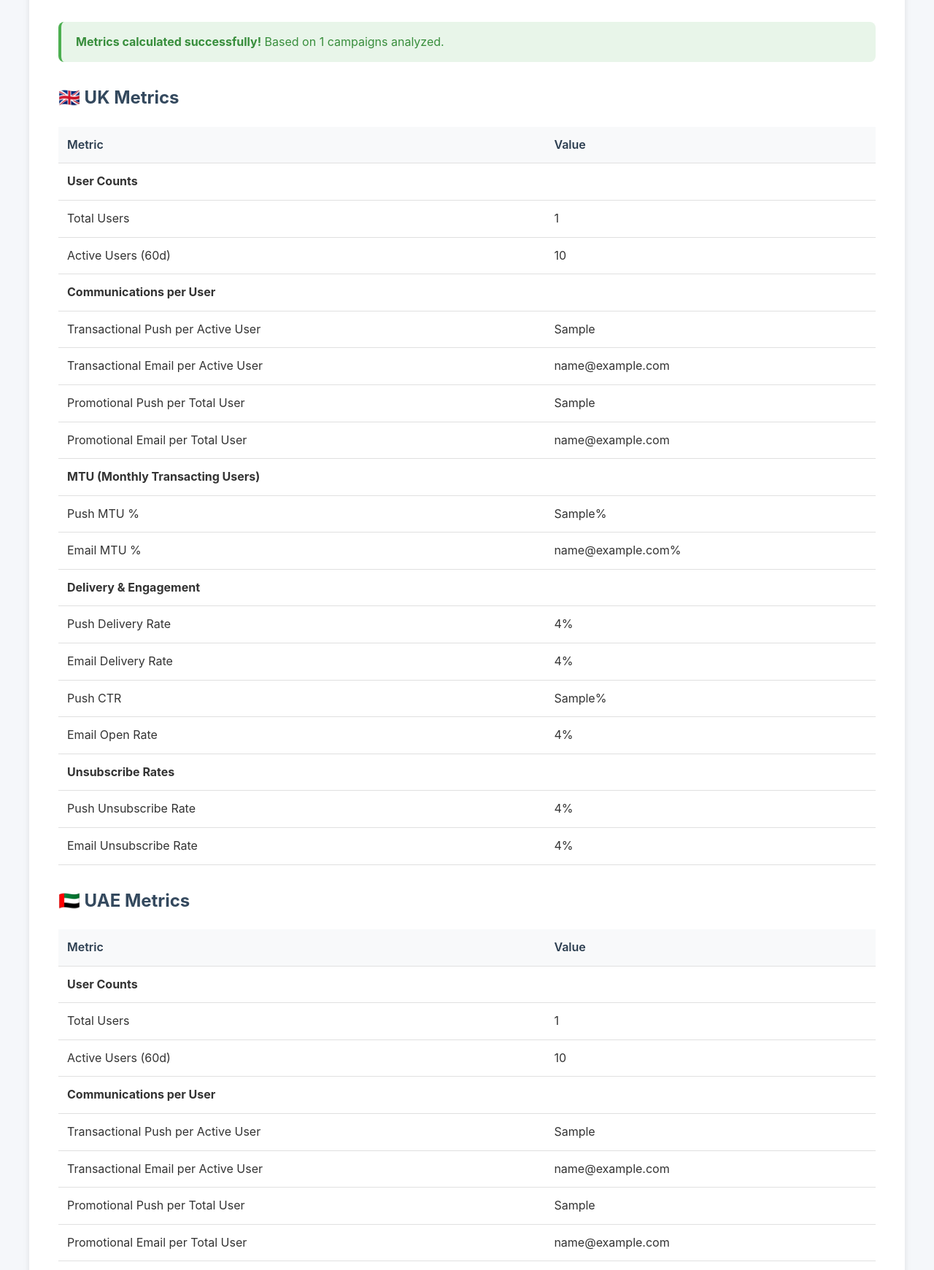
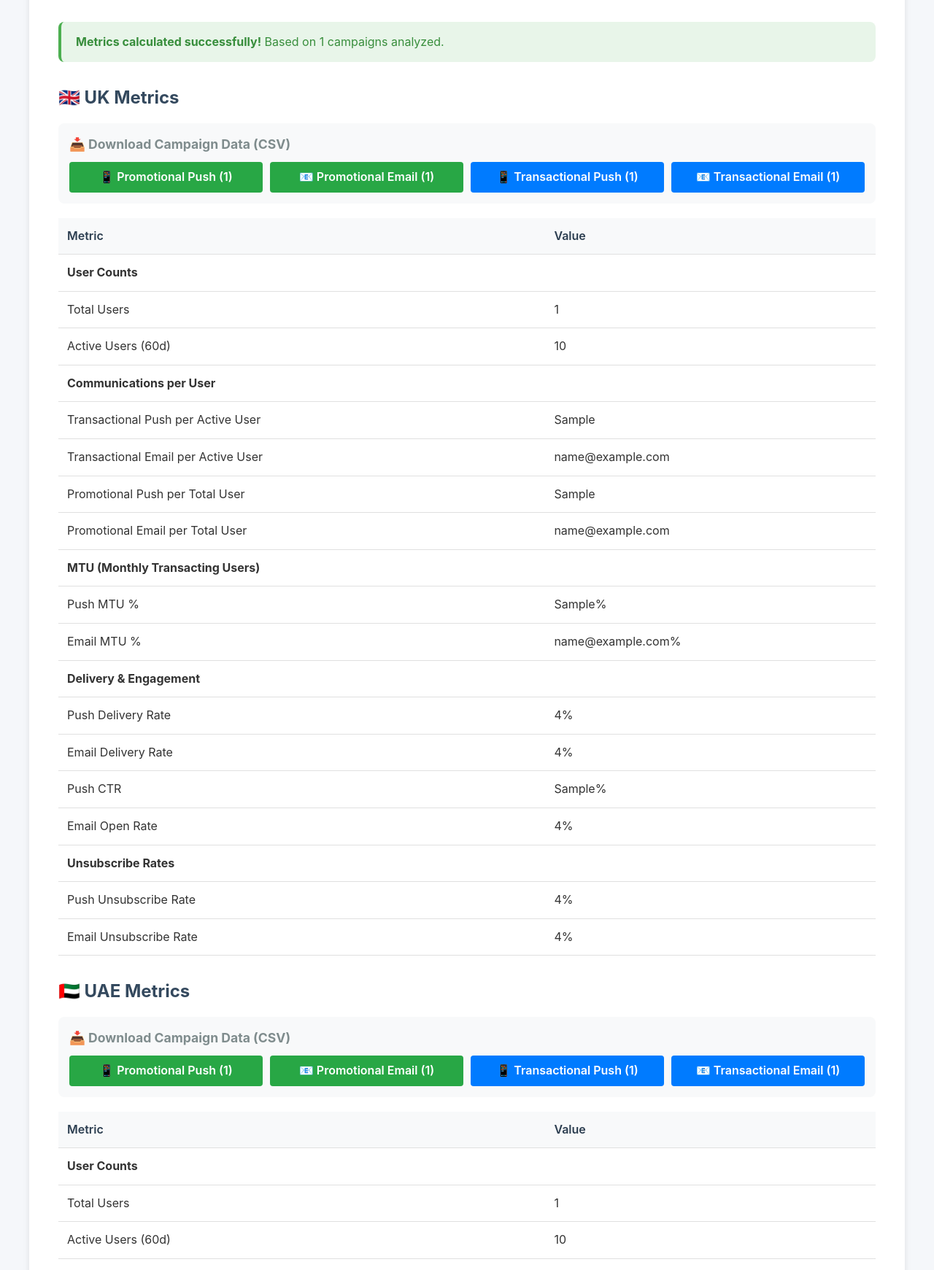
Before and after one commit to AnuragAtAspora/mtu-automation-web, a Flask app: template templates/results.html in a window 1280 px wide. Shown: the part 147-1888 px from the top of the page at 73% size. Run offline with Flask 3, Linux system fonts and the light colour scheme; the template is opened without the code that fills it: most values are stand-ins (such as "Sample title", 1, 10 or a date in 2020).

Commit message:
Add CSV download for campaign data by category

```diff
--- a/app.py
+++ b/app.py
@@ -2,10 +2,12 @@
 MoEngage Metrics Web Application
 Clean, modular implementation
 """
-from flask import Flask, render_template, request, redirect, url_for, flash, session
+from flask import Flask, render_template, request, redirect, url_for, flash, session, send_file
 from datetime import datetime
 import json
 import os
+import csv
+import io
 
 # Import our modules
 from modules import SegmentCreator, CampaignFetcher, MetricsCalculator
@@ -202,7 +204,8 @@ def calculate_metrics():
         session['categories'] = {k: [{'campaign_id': c['campaign_id'],
                                       'campaign_name': c.get('campaign_name', ''),
                                       'sent': c.get('sent', 0),
-                                      'delivered': c.get('delivered', 0)}
+                                      'delivered': c.get('delivered', 0),
+                                      'click': c.get('click', 0)}
                                      for c in v]
                                 for k, v in categories.items()}
 
@@ -216,13 +219,85 @@ def calculate_metrics():
                              metrics=metrics,
                              campaign_data=campaign_data,
                              user_counts=user_counts,
-                             total_campaigns=len(campaigns))
+                             total_campaigns=len(campaigns),
+                             categories=session.get('categories', {}))
 
     except Exception as e:
         print(f"Error calculating metrics: {e}")
         import traceback
         traceback.print_exc()
         flash(f'Error calculating metrics: {str(e)}', 'error')
+        return redirect(url_for('index'))
+
+
+@app.route('/download-csv/<category>')
+def download_csv(category):
+    """
+    Download campaign data as CSV for a specific category
+    Categories: uk_promotional_push, uk_promotional_email, uk_transactional_push, uk_transactional_email,
+                uae_promotional_push, uae_promotional_email, uae_transactional_push, uae_transactional_email
+    """
+    try:
+        categories = session.get('categories', {})
+        start_date = session.get('start_date', '')
+        end_date = session.get('end_date', '')
+
+        if category not in categories:
+            flash('Invalid category or session expired', 'error')
+            return redirect(url_for('index'))
+
+        campaigns = categories[category]
+
+        # Create CSV in memory
+        output = io.StringIO()
+        writer = csv.writer(output)
+
+        # Write header
+        writer.writerow(['Campaign Name', 'Sent Day', 'Nature', 'Total Sent', 'Total Clicks'])
+
+        # Determine nature from category
+        if 'promotional' in category:
+            nature = 'Promotional'
+        elif 'transactional' in category:
+            nature = 'Transactional'
+        else:
+            nature = 'Unknown'
+
+        # Write campaign data
+        for campaign in campaigns:
+            campaign_name = campaign.get('campaign_name', 'N/A')
+            sent = campaign.get('sent', 0)
+            clicks = campaign.get('click', 0)
+
+            # Sent day - use start_date as approximation since we don't have exact sent date
+            sent_day = start_date
+
+            writer.writerow([campaign_name, sent_day, nature, sent, clicks])
+
+        # Prepare file for download
+        output.seek(0)
+
+        # Create filename
+        category_name = category.replace('_', '-')
+        filename = f"{category_name}_{start_date}_to_{end_date}.csv"
+
+        # Convert StringIO to BytesIO for send_file
+        mem = io.BytesIO()
+        mem.write(output.getvalue().encode('utf-8'))
+        mem.seek(0)
+
+        return send_file(
+            mem,
+            mimetype='text/csv',
+            as_attachment=True,
+            download_name=filename
+        )
+
+    except Exception as e:
+        print(f"Error generating CSV: {e}")
+        import traceback
+        traceback.print_exc()
+        flash(f'Error generating CSV: {str(e)}', 'error')
         return redirect(url_for('index'))
 
 
--- a/templates/results.html
+++ b/templates/results.html
@@ -12,6 +12,24 @@
 
 <!-- UK Metrics -->
 <h2>🇬🇧 UK Metrics</h2>
+
+<div class="csv-downloads" style="margin-bottom: 20px; padding: 15px; background: #f8f9fa; border-radius: 8px;">
+    <h3 style="margin-top: 0; font-size: 1.1em;">📥 Download Campaign Data (CSV)</h3>
+    <div style="display: grid; grid-template-columns: repeat(auto-fit, minmax(200px, 1fr)); gap: 10px;">
+        <a href="{{ url_for('download_csv', category='uk_promotional_push') }}" class="btn btn-sm" style="background: #28a745; color: white; text-decoration: none; padding: 8px 12px; border-radius: 4px; text-align: center;">
+            📱 Promotional Push ({{ categories.uk_promotional_push|length }})
+        </a>
+        <a href="{{ url_for('download_csv', category='uk_promotional_email') }}" class="btn btn-sm" style="background: #28a745; color: white; text-decoration: none; padding: 8px 12px; border-radius: 4px; text-align: center;">
+            📧 Promotional Email ({{ categories.uk_promotional_email|length }})
+        </a>
+        <a href="{{ url_for('download_csv', category='uk_transactional_push') }}" class="btn btn-sm" style="background: #007bff; color: white; text-decoration: none; padding: 8px 12px; border-radius: 4px; text-align: center;">
+            📱 Transactional Push ({{ categories.uk_transactional_push|length }})
+        </a>
+        <a href="{{ url_for('download_csv', category='uk_transactional_email') }}" class="btn btn-sm" style="background: #007bff; color: white; text-decoration: none; padding: 8px 12px; border-radius: 4px; text-align: center;">
+            📧 Transactional Email ({{ categories.uk_transactional_email|length }})
+        </a>
+    </div>
+</div>
 
 <table class="metrics-table">
     <tr>
@@ -98,6 +116,24 @@
 
 <!-- UAE Metrics -->
 <h2>🇦🇪 UAE Metrics</h2>
+
+<div class="csv-downloads" style="margin-bottom: 20px; padding: 15px; background: #f8f9fa; border-radius: 8px;">
+    <h3 style="margin-top: 0; font-size: 1.1em;">📥 Download Campaign Data (CSV)</h3>
+    <div style="display: grid; grid-template-columns: repeat(auto-fit, minmax(200px, 1fr)); gap: 10px;">
+        <a href="{{ url_for('download_csv', category='uae_promotional_push') }}" class="btn btn-sm" style="background: #28a745; color: white; text-decoration: none; padding: 8px 12px; border-radius: 4px; text-align: center;">
+            📱 Promotional Push ({{ categories.uae_promotional_push|length }})
+        </a>
+        <a href="{{ url_for('download_csv', category='uae_promotional_email') }}" class="btn btn-sm" style="background: #28a745; color: white; text-decoration: none; padding: 8px 12px; border-radius: 4px; text-align: center;">
+            📧 Promotional Email ({{ categories.uae_promotional_email|length }})
+        </a>
+        <a href="{{ url_for('download_csv', category='uae_transactional_push') }}" class="btn btn-sm" style="background: #007bff; color: white; text-decoration: none; padding: 8px 12px; border-radius: 4px; text-align: center;">
+            📱 Transactional Push ({{ categories.uae_transactional_push|length }})
+        </a>
+        <a href="{{ url_for('download_csv', category='uae_transactional_email') }}" class="btn btn-sm" style="background: #007bff; color: white; text-decoration: none; padding: 8px 12px; border-radius: 4px; text-align: center;">
+            📧 Transactional Email ({{ categories.uae_transactional_email|length }})
+        </a>
+    </div>
+</div>
 
 <table class="metrics-table">
     <tr>
```
